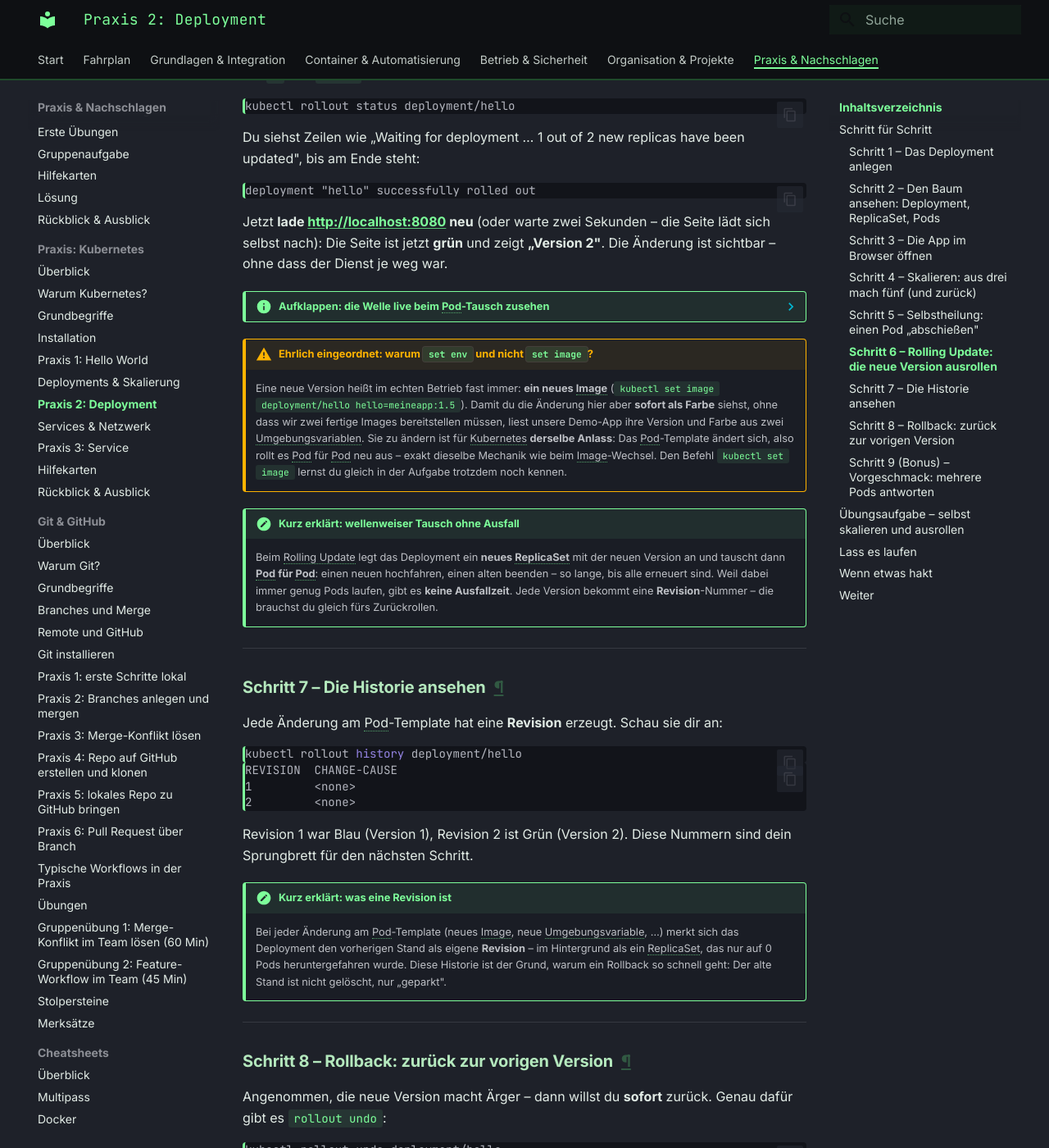
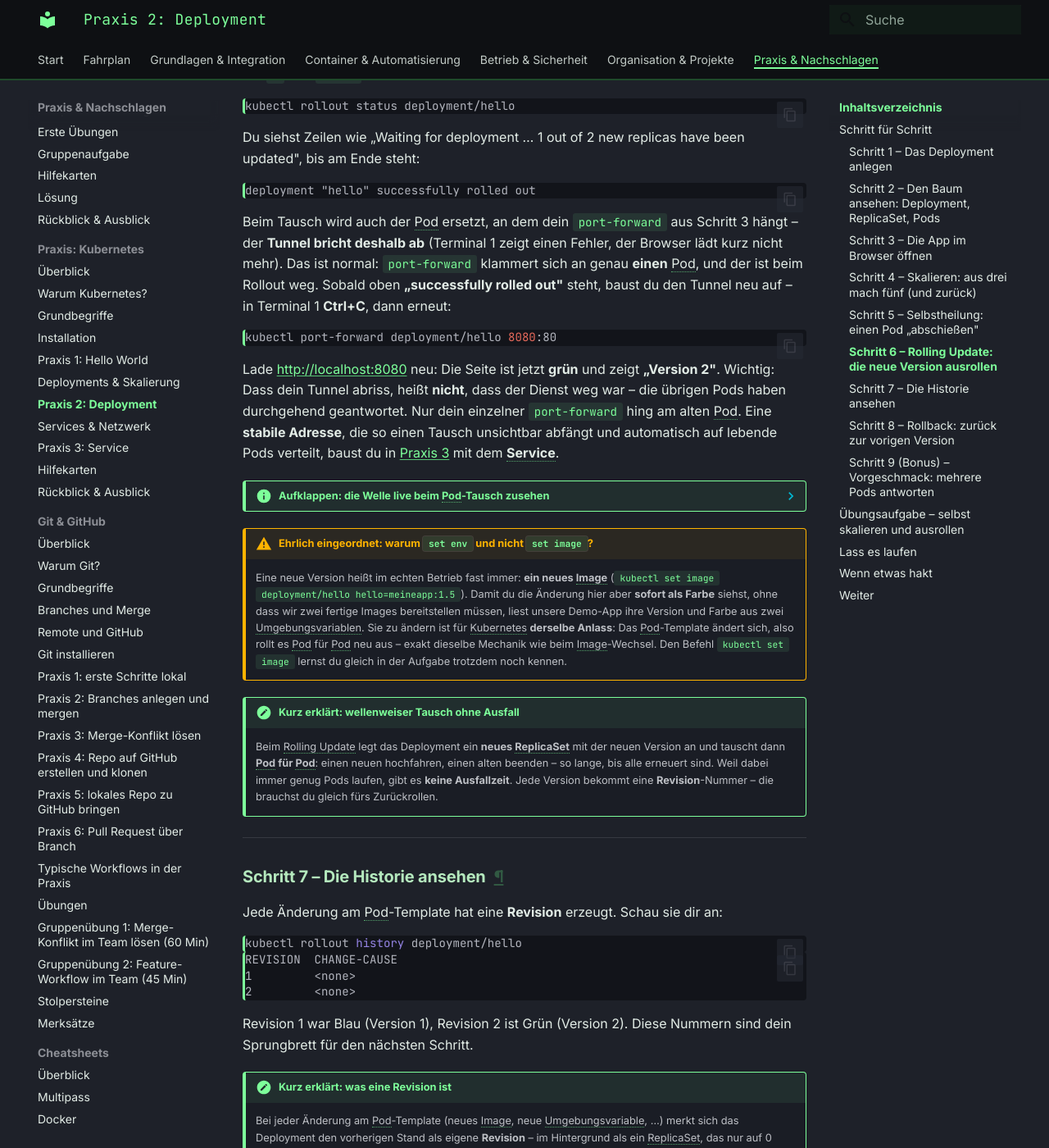
Before and after one commit to JacobMenge/kurs-unterlagen, an MkDocs documentation site: the page built from docs/kubernetes-praxis/06-praxis-deployment.md, in a window 1280 px wide and 1400 px high, scrolled down 6717 px. Shown: the whole window at 82% size. Built offline with MkDocs 1.6.1 and Material for MkDocs 9.7.7, drawn with Linux system fonts in a browser that asks for light colours; some of the changed text lies outside the part shown.

Commit message:
Update 06-praxis-deployment.md

````diff
--- a/docs/kubernetes-praxis/06-praxis-deployment.md
+++ b/docs/kubernetes-praxis/06-praxis-deployment.md
@@ -300,7 +300,13 @@ Du siehst Zeilen wie „Waiting for deployment … 1 out of 2 new replicas have
 deployment "hello" successfully rolled out
 ```
 
-Jetzt **lade <http://localhost:8080> neu** (oder warte zwei Sekunden – die Seite lädt sich selbst nach): Die Seite ist jetzt **grün** und zeigt **„Version 2"**. Die Änderung ist sichtbar – ohne dass der Dienst je weg war.
+Beim Tausch wird auch der Pod ersetzt, an dem dein `port-forward` aus Schritt 3 hängt – der **Tunnel bricht deshalb ab** (Terminal 1 zeigt einen Fehler, der Browser lädt kurz nicht mehr). Das ist normal: `port-forward` klammert sich an genau **einen** Pod, und der ist beim Rollout weg. Sobald oben **„successfully rolled out"** steht, baust du den Tunnel neu auf – in Terminal 1 **Ctrl+C**, dann erneut:
+
+```bash
+kubectl port-forward deployment/hello 8080:80
+```
+
+Lade <http://localhost:8080> neu: Die Seite ist jetzt **grün** und zeigt **„Version 2"**. Wichtig: Dass dein Tunnel abriss, heißt **nicht**, dass der Dienst weg war – die übrigen Pods haben durchgehend geantwortet. Nur dein einzelner `port-forward` hing am alten Pod. Eine **stabile Adresse**, die so einen Tausch unsichtbar abfängt und automatisch auf lebende Pods verteilt, baust du in [Praxis 3](08-praxis-service.md) mit dem **Service**.
 
 ??? info "Aufklappen: die Welle live beim Pod-Tausch zusehen"
     Willst du den wellenweisen Austausch in Echtzeit sehen, öffne ein **drittes** Terminal und starte **vor** dem `set env` aus diesem Schritt:
@@ -349,7 +355,7 @@ kubectl rollout undo deployment/hello
 kubectl rollout status deployment/hello
 ```
 
-**Lade <http://localhost:8080> noch einmal neu**: Die Seite ist wieder **blau** und zeigt **„Version 1"**. Der Rollback lief genauso unterbrechungsfrei wie das Update – wieder Pod für Pod.
+Auch hier wird wieder getauscht – dein `port-forward` reißt also erneut ab (gleicher Grund wie in Schritt 6). Wenn `rollout status` durch ist, in Terminal 1 **Ctrl+C** und neu starten (`kubectl port-forward deployment/hello 8080:80`), dann <http://localhost:8080> neu laden: Die Seite ist wieder **blau** und zeigt **„Version 1"**. Der Rollback lief genauso wellenweise wie das Update.
 
 !!! note "Kurz erklärt: undo nutzt das alte ReplicaSet"
     `rollout undo` erfindet nichts Neues: Das alte ReplicaSet der Version 1 war noch da (nur auf 0 Pods heruntergefahren). Kubernetes fährt es einfach wieder hoch und das neue herunter. Deshalb ist ein Rollback schnell und sicher. Mit `--to-revision=N` springst du auch gezielt zu einer bestimmten älteren Revision – das probierst du in der Aufgabe. Übrigens: Die zurückgeholte Version bekommt dabei eine **neue, höhere** Revisions-Nummer – `kubectl rollout history` zählt also weiter hoch, statt zur alten Nummer zurückzuspringen.
````
